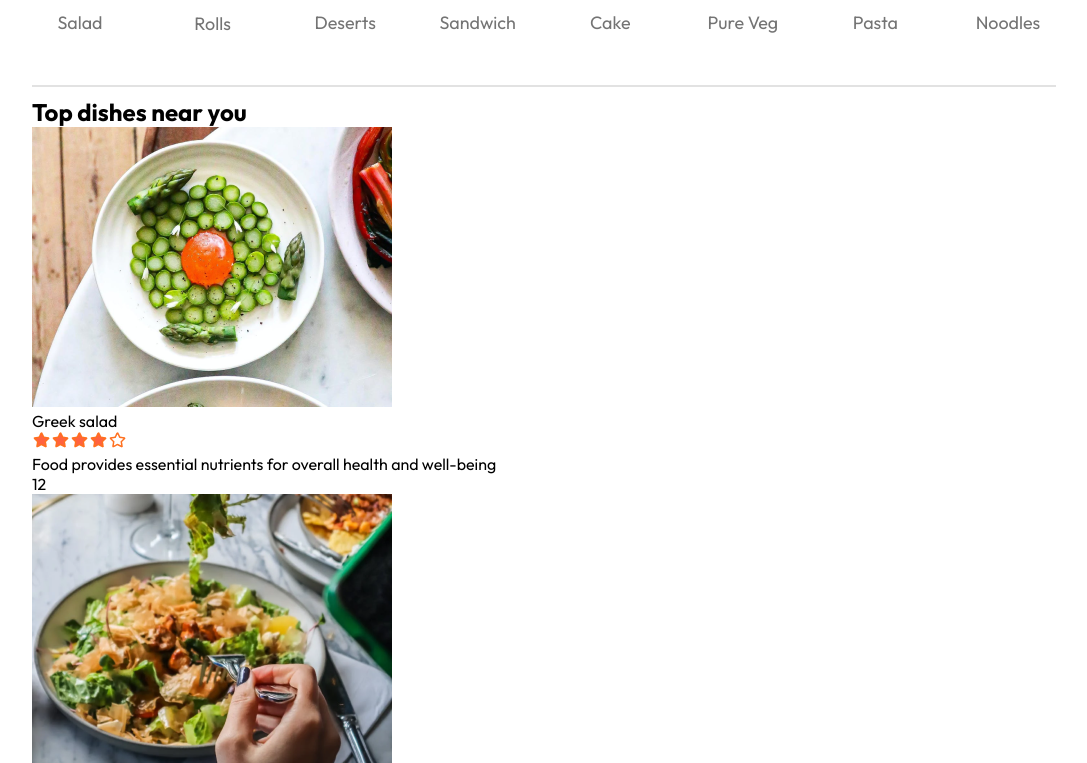
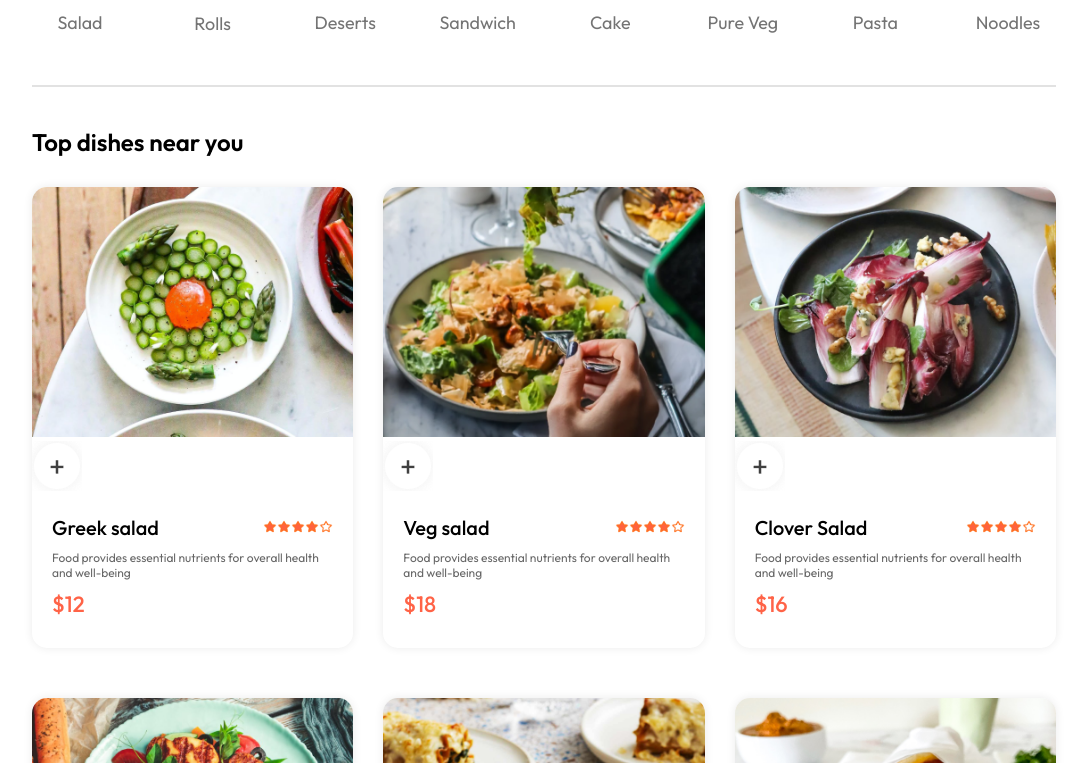
Before and after one commit to Khang8078/food-delivery-app, a React (Vite) app: page / in a window 1280 px wide. Shown: the part 837-1600 px from the top of the page, without its empty margins (96-1183 px from the left). Built offline with nearby package versions, Linux system fonts and the light colour scheme.

Commit message:
working food list component

```diff
--- a/src/components/FoodDisplay/FoodDisplay.css
+++ b/src/components/FoodDisplay/FoodDisplay.css
@@ -0,0 +1,16 @@
+.food-display{
+    margin-top: 30px;
+}
+
+.food-display h2{
+    font-size: max(2ve,24px);
+    font-weight: 600;
+}
+
+.food-display-list{
+    display: grid;
+    grid-template-columns: repeat(auto-fill,minmax(240px,1fr));
+    margin-top: 30px;
+    gap: 30px;
+    row-gap: 50px;
+}
--- a/src/components/FoodItem/FoodItem.css
+++ b/src/components/FoodItem/FoodItem.css
@@ -0,0 +1,46 @@
+.food-item{
+    width: 100%;
+    margin: auto;
+    border-radius: 15px;
+    box-shadow: 0px 0px 10px #00000015;
+    transition: 0.3s;
+    animation: fadeIn 1.5s;
+}
+
+.food-item-image{
+    width: 100%;
+    border-radius: 15px 15px 0px 0px;
+}
+
+.food-item-info{
+    padding: 20px;
+}
+
+.food-item-name-rating{
+    display: flex;
+    justify-content: space-between;
+    align-items: center;
+    margin-bottom: 10px;
+}
+
+.food-item-name-rating p{
+    font-size: 20px;
+    font-weight: 500;
+}
+
+.food-item-name-rating img{
+    width: 70px;
+}
+
+.food-item-desc{
+    color: #676767;
+    font-size: 12px;
+}
+
+.food-item-price{
+    color: tomato;
+    font-size: 22px;
+    font-weight: 500;
+    margin: 10px 0px;
+
+}
--- a/src/components/FoodItem/FoodItem.jsx
+++ b/src/components/FoodItem/FoodItem.jsx
@@ -1,14 +1,26 @@
 //import React from 'react'
+import { useState } from 'react';
 import { assets } from '../../assets/assets';
 import './FoodItem.css';
 import PropTypes from 'prop-types'; // Import PropTypes
 
 const FoodItem = ({id, name, price, description, image }) => {
 
+    const[itemCount,setItemCount] = useState(0)
+
   return (
     <div className='food-item'>
         <div className="food-item-img-container">
-            <img className='food-item-img' src={image} alt="" />
+            <img className='food-item-image' src={image} alt="" />
+            {!itemCount
+                ?<img className='add' onClick={()=>setItemCount(prev=>prev+1)} src={assets.add_icon_white}/>
+                :<div className='food-item-counter'>
+                        <img onClick={()=>setItemCount(prev=>prev-1)} src={assets.remove_icon_red} alt=""/>
+                        <p>{itemCount}</p>
+                        <img onClick={()=>setItemCount(prev=>prev+1)} src={assets.add_icon_green} alt=""/>
+                    </div>
+
+            }
         </div>
         <div className="food-item-info">
             <div className="food-item-name-rating">
@@ -17,7 +29,7 @@
             </div>
             <p className='food-item-desc'>{id}</p>
             <p className='food-item-desc'>{description}</p>
-            <p className='food-item-price'>{price}</p>
+            <p className='food-item-price'>${price}</p>
         </div>
 
     </div>
```
